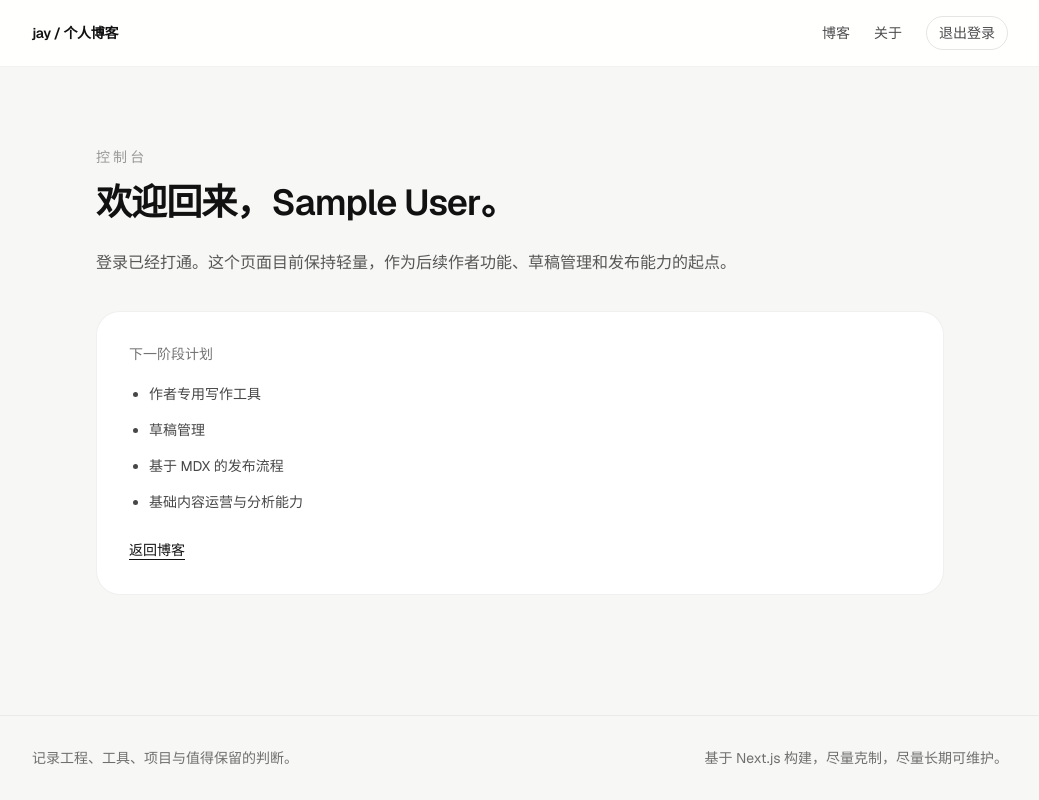
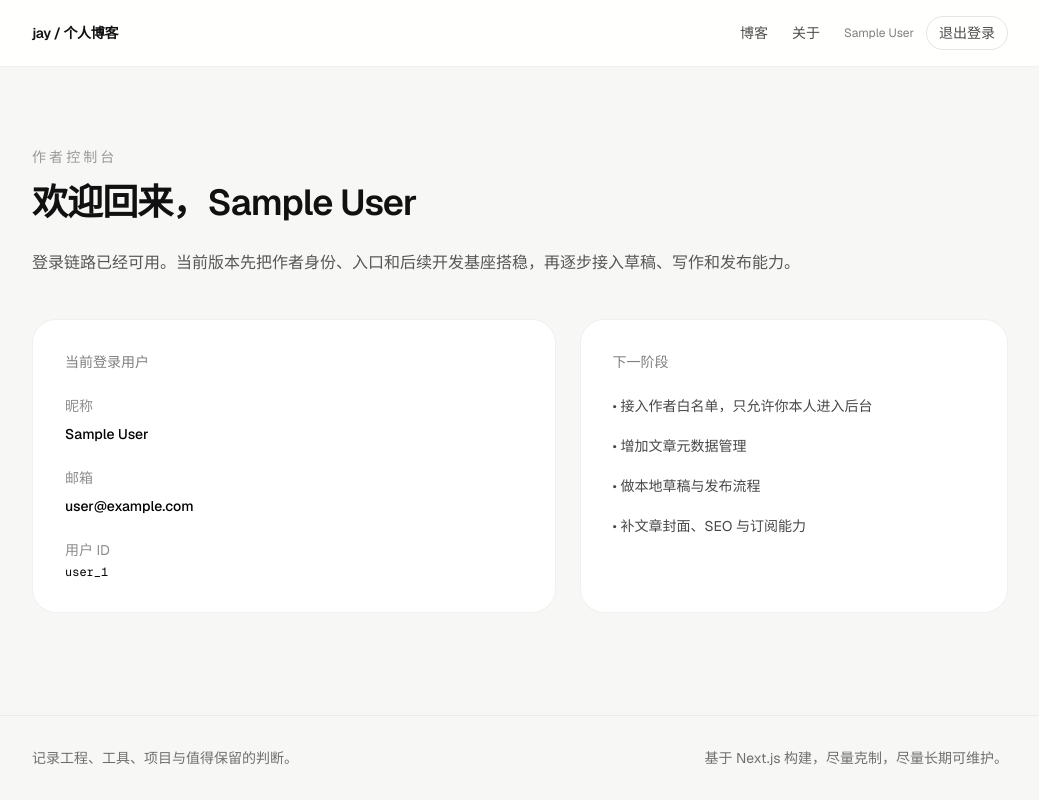
Before and after one commit to j08577600-jpg/personal-blog, a Next.js app: page /dashboard in a window 1280 px wide. Shown: the whole page, without its empty margins (120-1159 px from the left). Built offline with nearby package versions, Linux system fonts and the light colour scheme; no server answers; sample sign-in values are in the browser's storage.

Commit message:
feat: polish auth flow and dashboard

```diff
--- a/src/app/dashboard/page.tsx
+++ b/src/app/dashboard/page.tsx
@@ -1,5 +1,4 @@
 /* eslint-disable @typescript-eslint/no-explicit-any */
-import Link from "next/link";
 import { redirect } from "next/navigation";
 import { getServerSession } from "next-auth/next";
 import { authOptions } from "@/lib/auth";
@@ -12,23 +11,45 @@ export default async function DashboardPage() {
   }
 
   return (
-    <div className="mx-auto max-w-4xl px-6 py-20">
-      <p className="mb-4 text-sm uppercase tracking-[0.22em] text-black/38 dark:text-white/38">控制台</p>
-      <h1 className="text-4xl font-semibold tracking-tight">欢迎回来{session.user?.name ? `，${session.user.name}` : ""}。</h1>
-      <p className="mt-6 max-w-2xl text-base leading-8 text-black/65 dark:text-white/65">
-        登录已经打通。这个页面目前保持轻量，作为后续作者功能、草稿管理和发布能力的起点。
-      </p>
-      <div className="mt-8 rounded-3xl border border-black/6 bg-white p-8 dark:border-white/10 dark:bg-white/[0.02]">
-        <p className="text-sm text-black/55 dark:text-white/55">下一阶段计划</p>
-        <ul className="mt-4 list-disc space-y-2 pl-5 text-sm leading-7 text-black/72 dark:text-white/72">
-          <li>作者专用写作工具</li>
-          <li>草稿管理</li>
-          <li>基于 MDX 的发布流程</li>
-          <li>基础内容运营与分析能力</li>
-        </ul>
-        <Link href="/blog" className="mt-6 inline-block text-sm font-medium underline underline-offset-4">
-          返回博客
-        </Link>
+    <div className="mx-auto max-w-5xl px-6 py-20">
+      <div className="max-w-3xl">
+        <p className="mb-4 text-sm uppercase tracking-[0.22em] text-black/38 dark:text-white/38">作者控制台</p>
+        <h1 className="text-4xl font-semibold tracking-tight">
+          欢迎回来{session.user?.name ? `，${session.user.name}` : "。"}
+        </h1>
+        <p className="mt-6 text-base leading-8 text-black/65 dark:text-white/65">
+          登录链路已经可用。当前版本先把作者身份、入口和后续开发基座搭稳，再逐步接入草稿、写作和发布能力。
+        </p>
+      </div>
+
+      <div className="mt-10 grid gap-6 lg:grid-cols-[1.1fr_0.9fr]">
+        <section className="rounded-3xl border border-black/6 bg-white p-8 dark:border-white/10 dark:bg-white/[0.02]">
+          <p className="text-sm text-black/50 dark:text-white/50">当前登录用户</p>
+          <div className="mt-5 space-y-4 text-sm leading-7 text-black/75 dark:text-white/75">
+            <div>
+              <p className="text-black/45 dark:text-white/45">昵称</p>
+              <p className="font-medium text-black dark:text-white">{session.user?.name || "未提供"}</p>
+            </div>
+            <div>
+              <p className="text-black/45 dark:text-white/45">邮箱</p>
+              <p className="font-medium text-black dark:text-white">{session.user?.email || "未提供"}</p>
+            </div>
+            <div>
+              <p className="text-black/45 dark:text-white/45">用户 ID</p>
+              <p className="break-all font-mono text-xs text-black dark:text-white">{session.user?.id || "未提供"}</p>
+            </div>
+          </div>
+        </section>
+
+        <aside className="rounded-3xl border border-black/6 bg-white p-8 dark:border-white/10 dark:bg-white/[0.02]">
+          <p className="text-sm text-black/50 dark:text-white/50">下一阶段</p>
+          <ul className="mt-5 space-y-3 text-sm leading-7 text-black/72 dark:text-white/72">
+            <li>• 接入作者白名单，只允许你本人进入后台</li>
+            <li>• 增加文章元数据管理</li>
+            <li>• 做本地草稿与发布流程</li>
+            <li>• 补文章封面、SEO 与订阅能力</li>
+          </ul>
+        </aside>
       </div>
     </div>
   );
--- a/src/app/layout.tsx
+++ b/src/app/layout.tsx
@@ -3,6 +3,7 @@ import { Geist, Geist_Mono } from "next/font/google";
 import "./globals.css";
 import { SiteHeader } from "@/components/site-header";
 import { SiteFooter } from "@/components/site-footer";
+import { AuthSessionProvider } from "@/components/auth-session-provider";
 
 const geistSans = Geist({
   variable: "--font-geist-sans",
@@ -27,11 +28,13 @@ export default function RootLayout({
   return (
     <html lang="zh-CN" className={`${geistSans.variable} ${geistMono.variable} h-full antialiased`}>
       <body className="min-h-full bg-[#f7f7f5] text-[#111111] dark:bg-[#090909] dark:text-[#f3f3f3]">
-        <div className="flex min-h-screen flex-col">
-          <SiteHeader />
-          <main className="flex-1">{children}</main>
-          <SiteFooter />
-        </div>
+        <AuthSessionProvider>
+          <div className="flex min-h-screen flex-col">
+            <SiteHeader />
+            <main className="flex-1">{children}</main>
+            <SiteFooter />
+          </div>
+        </AuthSessionProvider>
       </body>
     </html>
   );
--- a/src/app/login/page.tsx
+++ b/src/app/login/page.tsx
@@ -1,4 +1,4 @@
-import Link from "next/link";
+import { GitHubSignInButton } from "@/components/github-signin-button";
 
 export default function LoginPage() {
   return (
@@ -10,12 +10,7 @@ export default function LoginPage() {
           第一版会把认证保持得足够轻。GitHub 作为首个登录提供方，后续会扩展为作者私有写作、草稿和发布能力。
         </p>
 
-        <Link
-          href="/api/auth/signin/github?callbackUrl=/dashboard"
-          className="mt-8 inline-block rounded-full bg-black px-5 py-3 text-sm font-medium text-white transition hover:opacity-90 dark:bg-white dark:text-black"
-        >
-          使用 GitHub 登录
-        </Link>
+        <GitHubSignInButton />
       </div>
     </div>
   );
--- /dev/null
+++ b/src/components/auth-session-provider.tsx
@@ -0,0 +1,7 @@
+"use client";
+
+import { SessionProvider } from "next-auth/react";
+
+export function AuthSessionProvider({ children }: { children: React.ReactNode }) {
+  return <SessionProvider>{children}</SessionProvider>;
+}
--- /dev/null
+++ b/src/components/github-signin-button.tsx
@@ -0,0 +1,15 @@
+"use client";
+
+import { signIn } from "next-auth/react";
+
+export function GitHubSignInButton() {
+  return (
+    <button
+      type="button"
+      onClick={() => signIn("github", { callbackUrl: "/dashboard" })}
+      className="mt-8 inline-block rounded-full bg-black px-5 py-3 text-sm font-medium text-white transition hover:opacity-90 dark:bg-white dark:text-black"
+    >
+      使用 GitHub 登录
+    </button>
+  );
+}
--- /dev/null
+++ b/src/components/header-auth-controls.tsx
@@ -0,0 +1,38 @@
+"use client";
+
+import Link from "next/link";
+import { signOut } from "next-auth/react";
+
+export function HeaderAuthControls({
+  isLoggedIn,
+  userName,
+}: {
+  isLoggedIn: boolean;
+  userName?: string;
+}) {
+  if (!isLoggedIn) {
+    return (
+      <Link
+        href="/login"
+        className="rounded-full border border-black/10 px-3 py-1.5 hover:border-black/20 dark:border-white/15 dark:hover:border-white/30"
+      >
+        GitHub 登录
+      </Link>
+    );
+  }
+
+  return (
+    <div className="flex items-center gap-3">
+      <Link href="/dashboard" className="hidden text-xs text-black/50 hover:text-black sm:inline dark:text-white/50 dark:hover:text-white">
+        {userName}
+      </Link>
+      <button
+        type="button"
+        onClick={() => signOut({ callbackUrl: "/" })}
+        className="rounded-full border border-black/10 px-3 py-1.5 hover:border-black/20 dark:border-white/15 dark:hover:border-white/30"
+      >
+        退出登录
+      </button>
+    </div>
+  );
+}
--- a/src/components/site-header.tsx
+++ b/src/components/site-header.tsx
@@ -2,6 +2,7 @@
 import Link from "next/link";
 import { getServerSession } from "next-auth/next";
 import { authOptions } from "@/lib/auth";
+import { HeaderAuthControls } from "@/components/header-auth-controls";
 
 export async function SiteHeader() {
   const session = (await getServerSession(authOptions)) as any;
@@ -20,21 +21,10 @@ export async function SiteHeader() {
           <Link href="/about" className="hover:text-black dark:hover:text-white">
             关于
           </Link>
-          {session?.user ? (
-            <Link
-              href="/api/auth/signout"
-              className="rounded-full border border-black/10 px-3 py-1.5 hover:border-black/20 dark:border-white/15 dark:hover:border-white/30"
-            >
-              退出登录
-            </Link>
-          ) : (
-            <Link
-              href="/login"
-              className="rounded-full border border-black/10 px-3 py-1.5 hover:border-black/20 dark:border-white/15 dark:hover:border-white/30"
-            >
-              GitHub 登录
-            </Link>
-          )}
+          <HeaderAuthControls
+            isLoggedIn={Boolean(session?.user)}
+            userName={session?.user?.name ?? session?.user?.email ?? "作者"}
+          />
         </nav>
       </div>
     </header>
```
